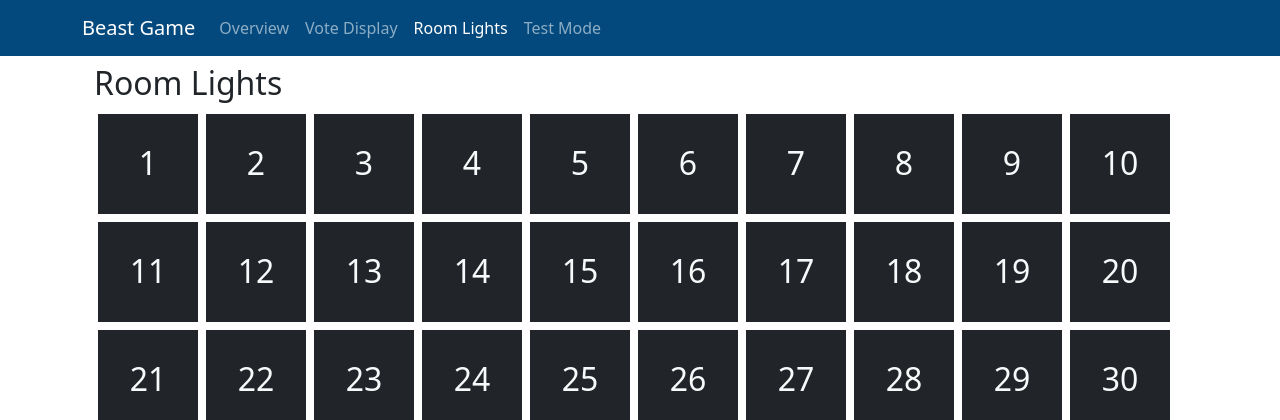
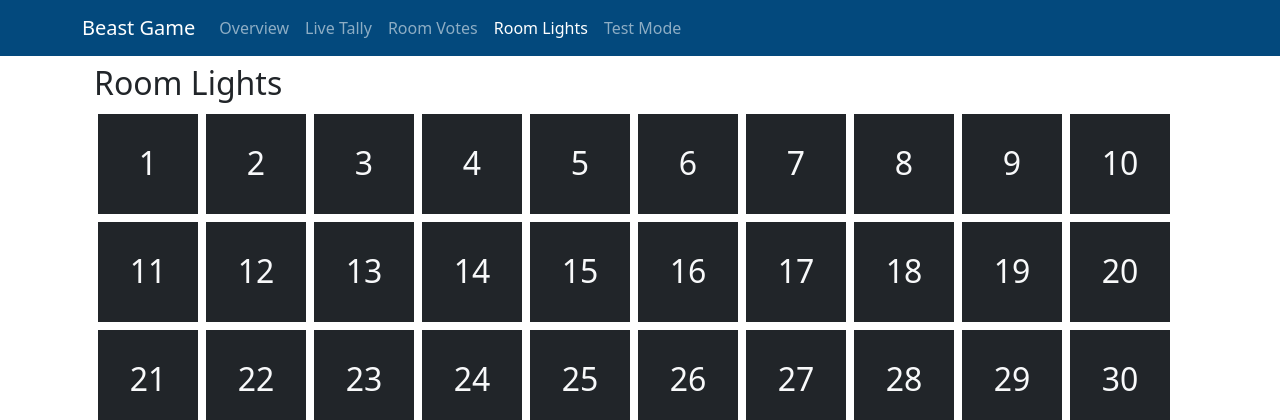
Before and after one commit to geerlingguy/beast-challenge, a Flask app: page /room-lights in a window 1280 px wide. Shown: the top 420 px of the page. Run offline with Flask 2, Linux system fonts and the light colour scheme.

Commit message:
Issue #7: Add Room Votes UI with frontend only for now.

```diff
--- a/leader-app/app.py
+++ b/leader-app/app.py
@@ -81,6 +81,13 @@ def tally():
     return render_template('tally.html', votes=votes, page='tally')
 
 
+# Room vote status displayed on a web page.
+@app.route('/room-votes')
+def room_votes():
+    rooms = list(range(1, 101))  # TODO Get actual data here.
+    return render_template('room_votes.html', rooms=rooms, page='room-votes')
+
+
 # Room light status displayed on a web page.
 @app.route('/room-lights')
 def room_lights():
--- a/leader-app/templates/base.html
+++ b/leader-app/templates/base.html
@@ -19,7 +19,10 @@
                 <a class="nav-link{{ ' active' if page == 'index' }}" href="/">Overview</a>
             </li>
             <li class="nav-item">
-                <a class="nav-link{{ ' active' if page == 'tally' }}" href="/tally">Vote Display</a>
+                <a class="nav-link{{ ' active' if page == 'tally' }}" href="/tally">Live Tally</a>
+            </li>
+            <li class="nav-item">
+                <a class="nav-link{{ ' active' if page == 'room-votes' }}" href="/room-votes">Room Votes</a>
             </li>
             <li class="nav-item">
                 <a class="nav-link{{ ' active' if page == 'room-lights' }}" href="/room-lights">Room Lights</a>
```
Also changed, not shown: leader-app/templates/room_votes.html (added, +17 -0 lines), README.md, 1 other file.
